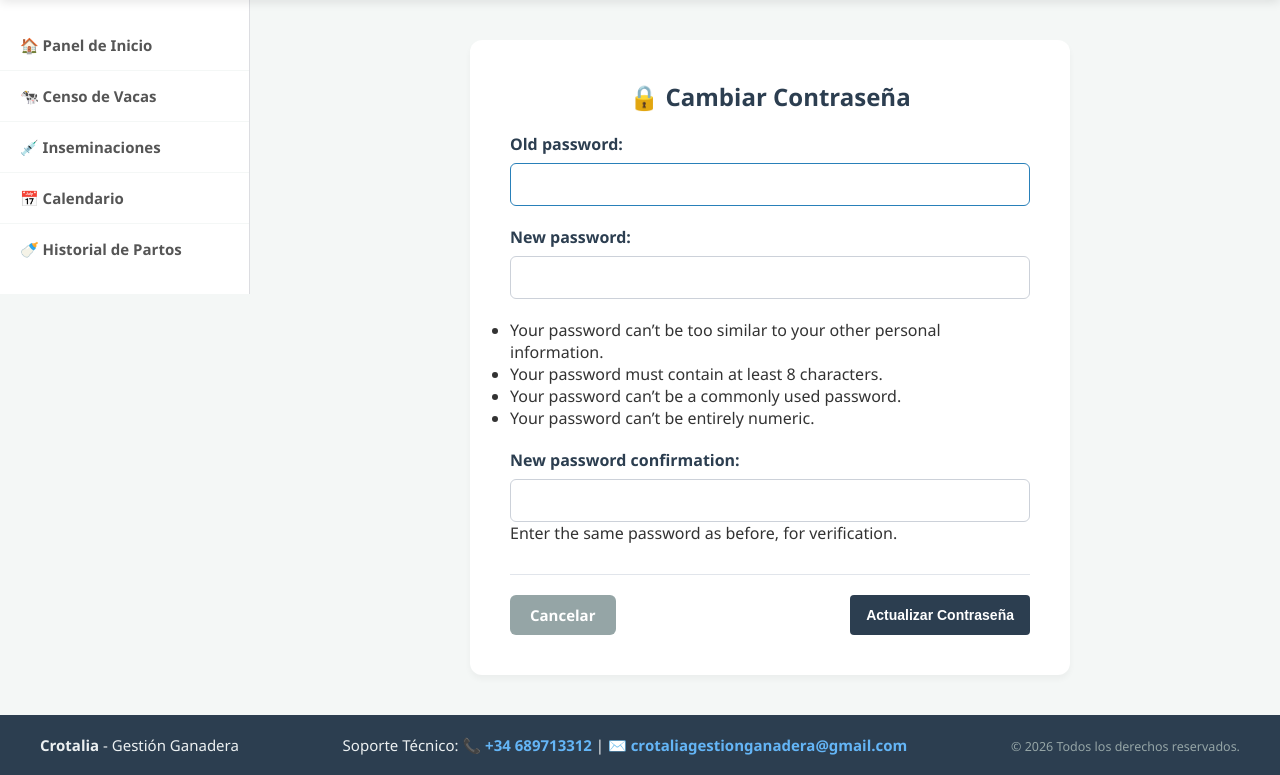
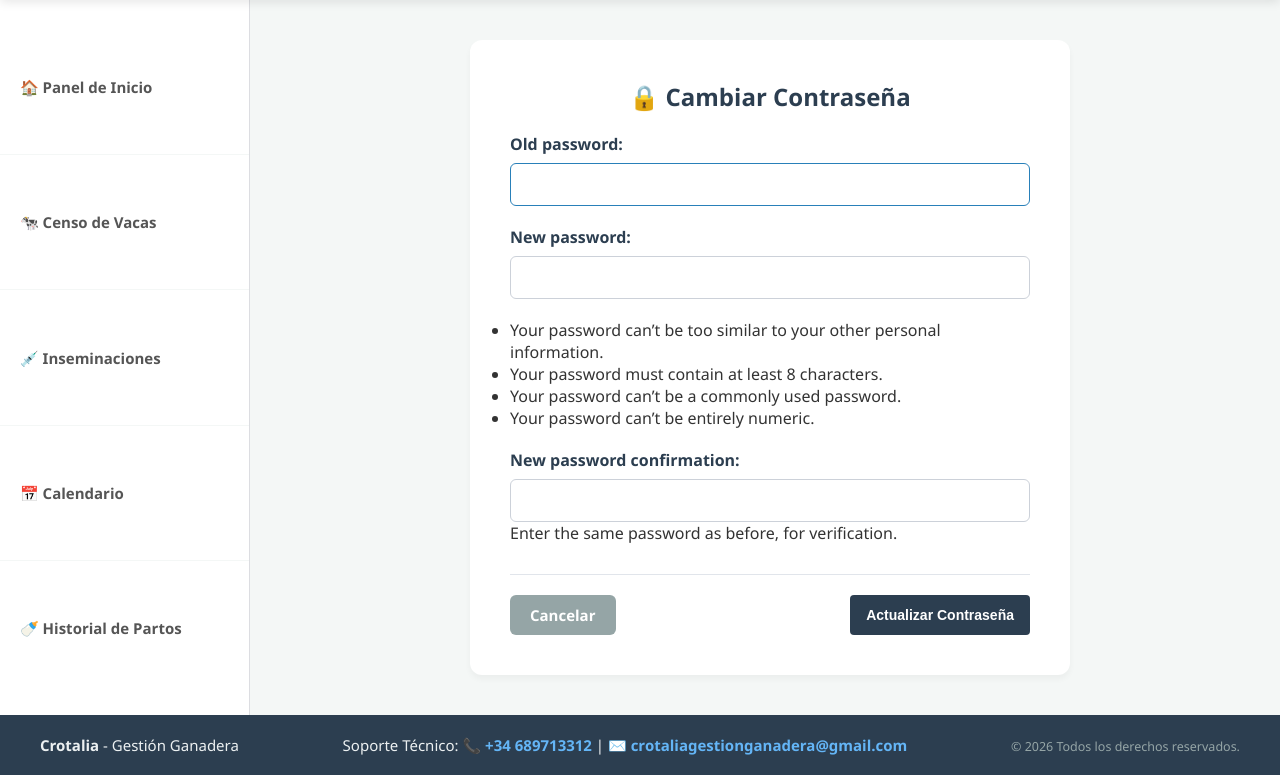
Before and after one commit to franlrx/Crotalia, a Django app: page /perfil/cambiar-password/ in a window 1280 px wide. Shown: the part 125-900 px from the top of the page. Run offline with Django 5.2, Linux system fonts and the light colour scheme; the visitor is signed in with stand-in values (Sample User, id 1).

Commit message:
Arreglo menú lateral ordenador

```diff
--- a/ganaderia/static/ganaderia/css/estilos.css
+++ b/ganaderia/static/ganaderia/css/estilos.css
@@ -90,7 +90,6 @@ button:hover {
     width: 250px;
     background-color: #ffffff;
     border-right: 1px solid #dcdde1;
-    height: 100%;       /* Ocupa todo el alto disponible de su contenedor */
     overflow-y: auto;   /* Scroll propio solo si tienes muchísimos enlaces en el menú */
 }
 
```
